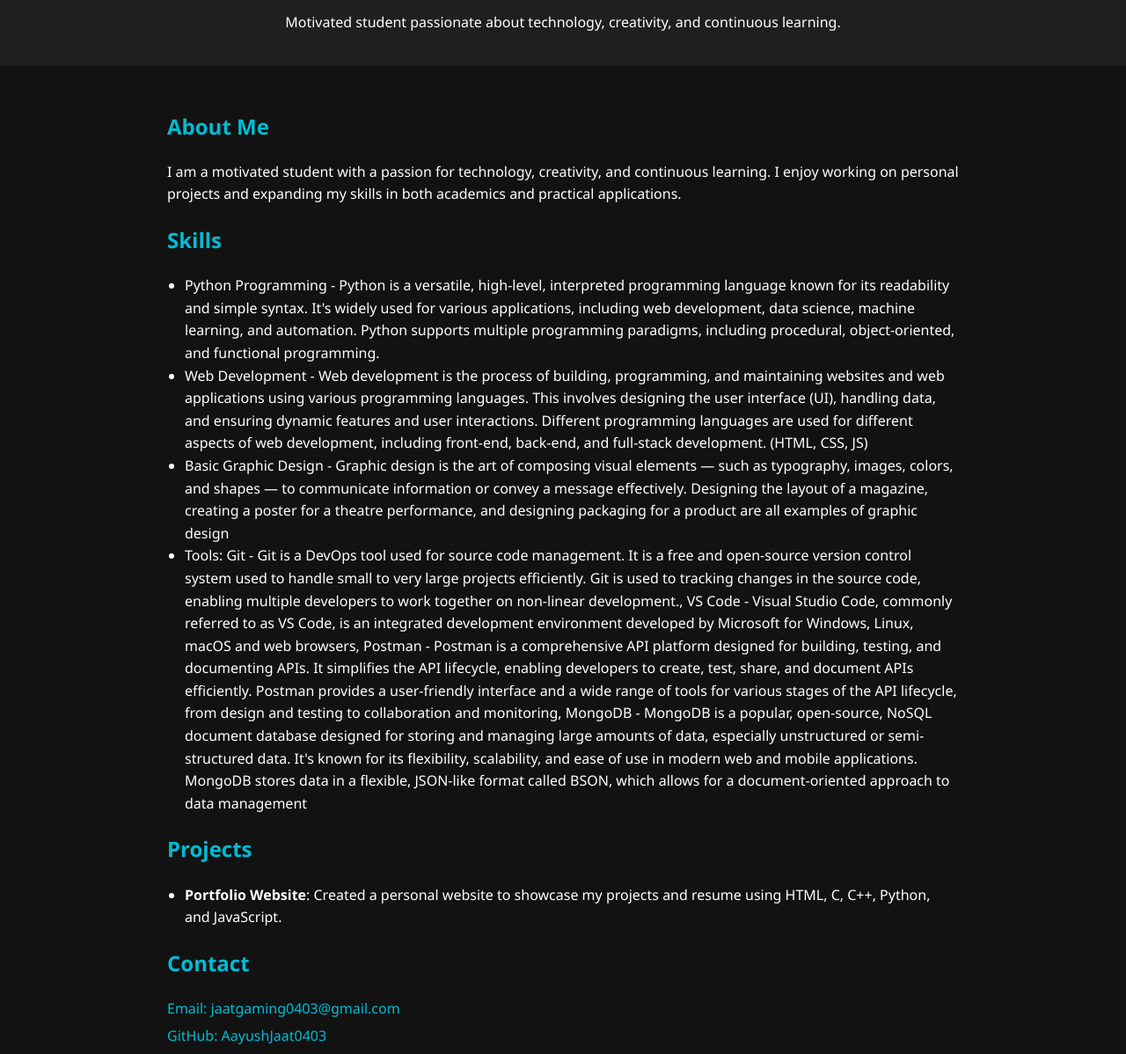
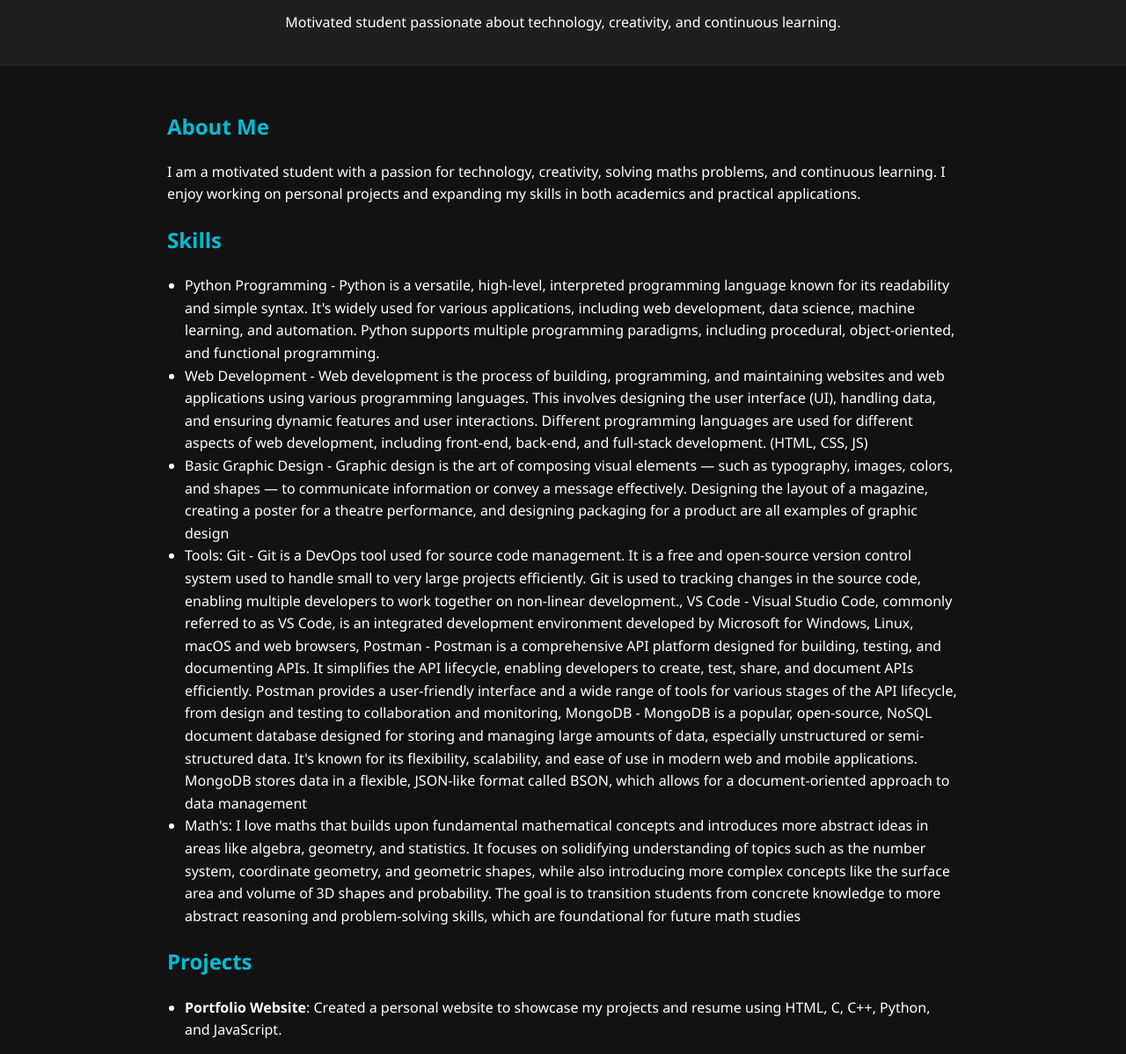
Before and after one commit to AayushJaat0403/Aayush-Jaat-Protfolio, a plain HTML site: page index.html in a window 1280 px wide. Shown: the part 87-1285 px from the top of the page at 88% size. Drawn offline with Linux system fonts and the light colour scheme.

Commit message:
Update index.html

```diff
--- a/index.html
+++ b/index.html
@@ -50,7 +50,7 @@
 
   <section>
     <h2>About Me</h2>
-    <p>I am a motivated student with a passion for technology, creativity, and continuous learning. I enjoy working on personal projects and expanding my skills in both academics and practical applications.</p>
+    <p>I am a motivated student with a passion for technology, creativity, solving maths problems, and continuous learning. I enjoy working on personal projects and expanding my skills in both academics and practical applications.</p>
 
     <h2>Skills</h2>
     <ul>
@@ -59,6 +59,7 @@
       <li>Web Development - Web development is the process of building, programming, and maintaining websites and web applications using various programming languages. This involves designing the user interface (UI), handling data, and ensuring dynamic features and user interactions. Different programming languages are used for different aspects of web development, including front-end, back-end, and full-stack development.  (HTML, CSS, JS)</li>
       <li>Basic Graphic Design - Graphic design is the art of composing visual elements — such as typography, images, colors, and shapes — to communicate information or convey a message effectively. Designing the layout of a magazine, creating a poster for a theatre performance, and designing packaging for a product are all examples of graphic design</li>
       <li>Tools: Git - Git is a DevOps tool used for source code management. It is a free and open-source version control system used to handle small to very large projects efficiently. Git is used to tracking changes in the source code, enabling multiple developers to work together on non-linear development., VS Code - Visual Studio Code, commonly referred to as VS Code, is an integrated development environment developed by Microsoft for Windows, Linux, macOS and web browsers, Postman - Postman is a comprehensive API platform designed for building, testing, and documenting APIs. It simplifies the API lifecycle, enabling developers to create, test, share, and document APIs efficiently. Postman provides a user-friendly interface and a wide range of tools for various stages of the API lifecycle, from design and testing to collaboration and monitoring, MongoDB - MongoDB is a popular, open-source, NoSQL document database designed for storing and managing large amounts of data, especially unstructured or semi-structured data. It's known for its flexibility, scalability, and ease of use in modern web and mobile applications. MongoDB stores data in a flexible, JSON-like format called BSON, which allows for a document-oriented approach to data management</li>
+      <li>Math's: I love maths that builds upon fundamental mathematical concepts and introduces more abstract ideas in areas like algebra, geometry, and statistics. It focuses on solidifying understanding of topics such as the number system, coordinate geometry, and geometric shapes, while also introducing more complex concepts like the surface area and volume of 3D shapes and probability. The goal is to transition students from concrete knowledge to more abstract reasoning and problem-solving skills, which are foundational for future math studies</li>
     </ul>
 
     <h2>Projects</h2>
@@ -69,7 +70,7 @@
     <h2>Contact</h2>
     <div class="contact">
       <a href="mailto:jaatgaming0403@gmail.com">Email: jaatgaming0403@gmail.com</a>
-      <a href="https://github.com/AayushJaat0403" target="_blank">GitHub: AayushJaat0403</a>
+      <a href="https://github.com/AayushJaat0403" target="_blank">GitHub: AayushThory</a>
       <a href="https://www.linkedin.com/in/aayush-jaat0403" target="_blank">LinkedIn: aayush-jaat0403</a>
     </div>
   </section>
```
